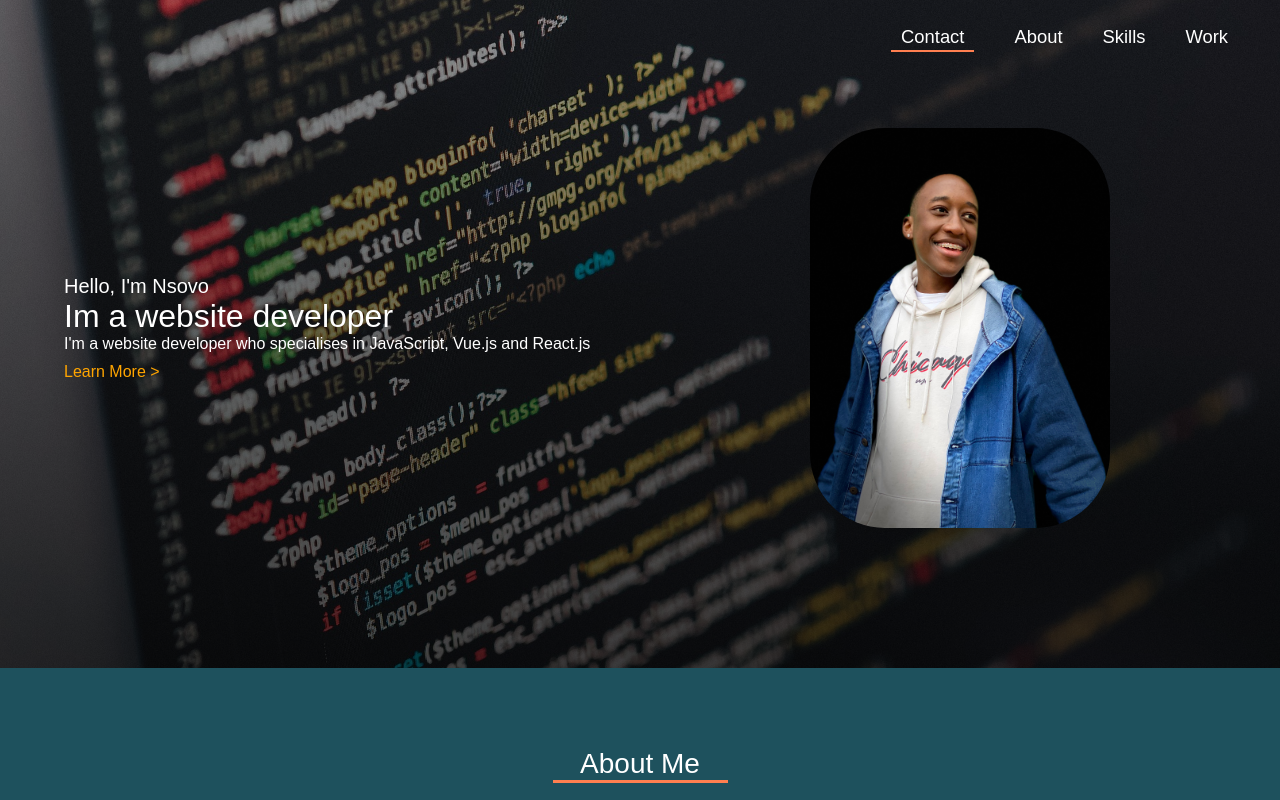
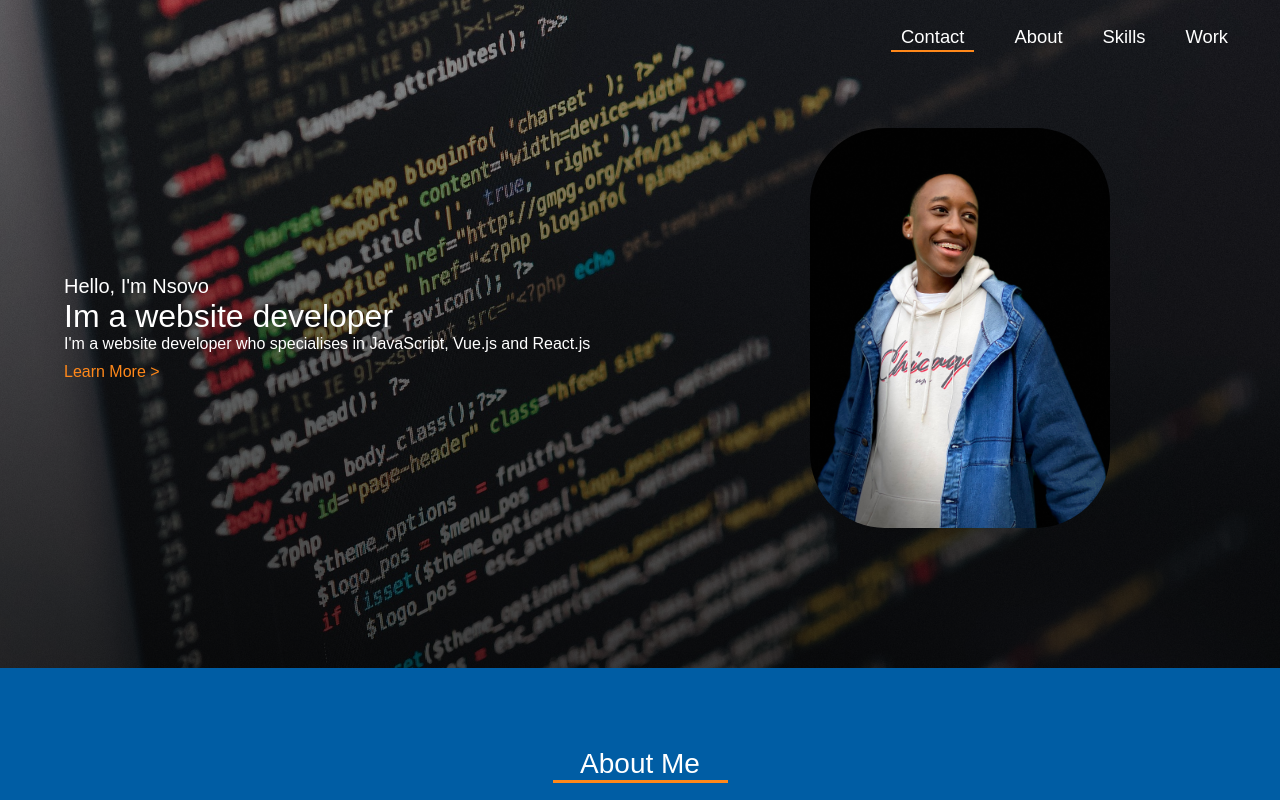
Before and after one commit to Nsovo-Ngobeni/portfolio-website-black, a Vue app: page / in a window 1280 px wide. Shown: the top 800 px of the page. Built offline with nearby package versions, Linux system fonts and the light colour scheme.

Commit message:
Code Formatting

```diff
--- a/src/App.vue
+++ b/src/App.vue
@@ -40,10 +40,10 @@ export default {
 }
 
 :root {
-  --main-background-color: #1e515d;
-  --secondary-background-color: #3e6e7a;
-  --emphasised-color: coral;
+  --main-background-color: #005da4;
+  --secondary-background-color: #0085bf;
+  --emphasised-color: #ff881a;
   --main-text-color: #fff;
-  --emphasised-text-color: #ffa500;
+  --emphasised-text-color: #ff881a;
 }
 </style>
--- a/src/components/MainNavBar.vue
+++ b/src/components/MainNavBar.vue
@@ -35,7 +35,7 @@ ul {
 
 li:first-child a {
   padding: 0px 10px 3px 10px;
-  border-bottom: 2px solid coral;
+  border-bottom: 2px solid var(--emphasised-color);
 }
 
 a {
--- /dev/null
+++ b/src/components/Work.vue
@@ -0,0 +1,10 @@
+<template>
+  <div></div>
+</template>
+
+<script>
+export default {};
+</script>
+
+<style scoped>
+</style>
```
Also changed, not shown: src/main.js (+5 -5 lines).
